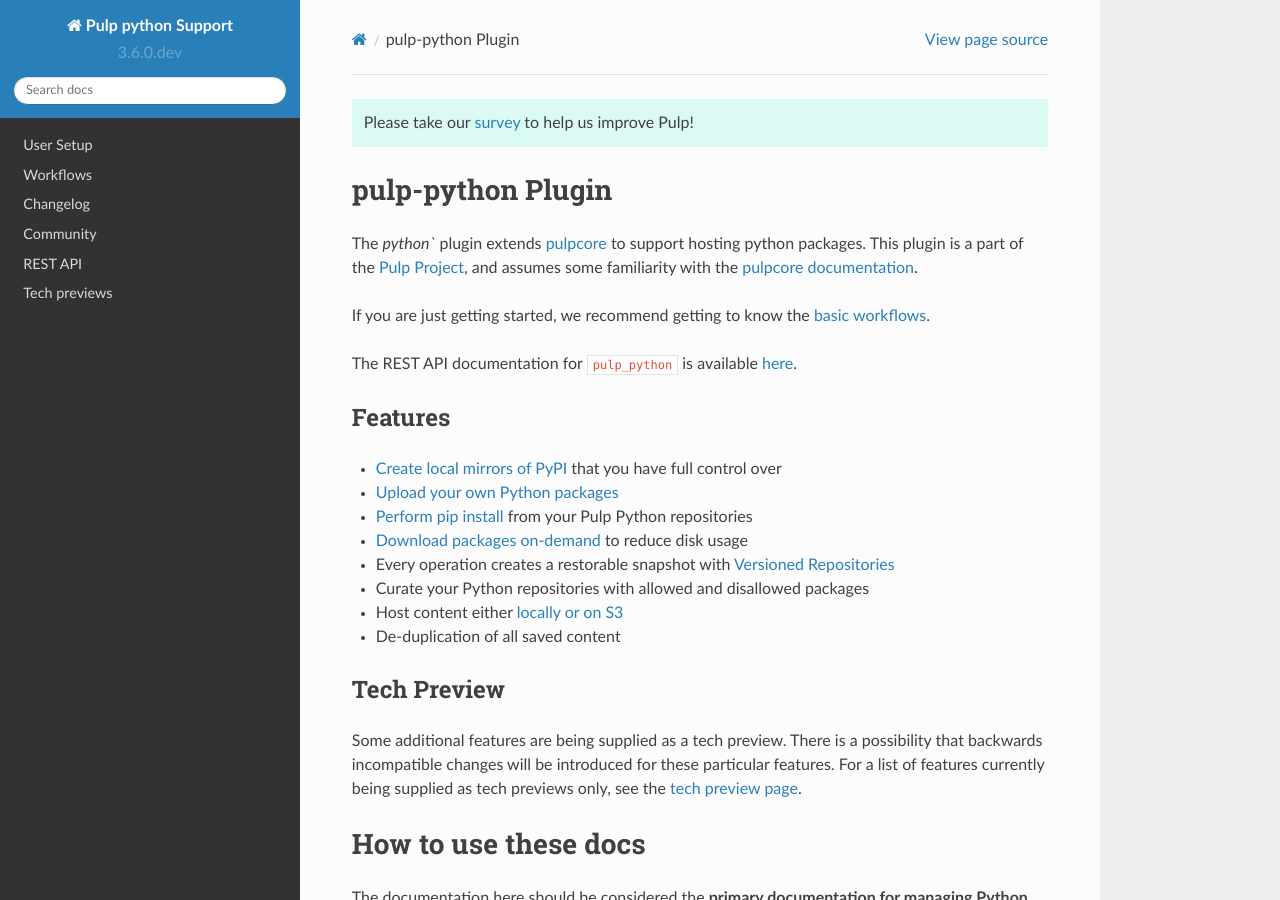
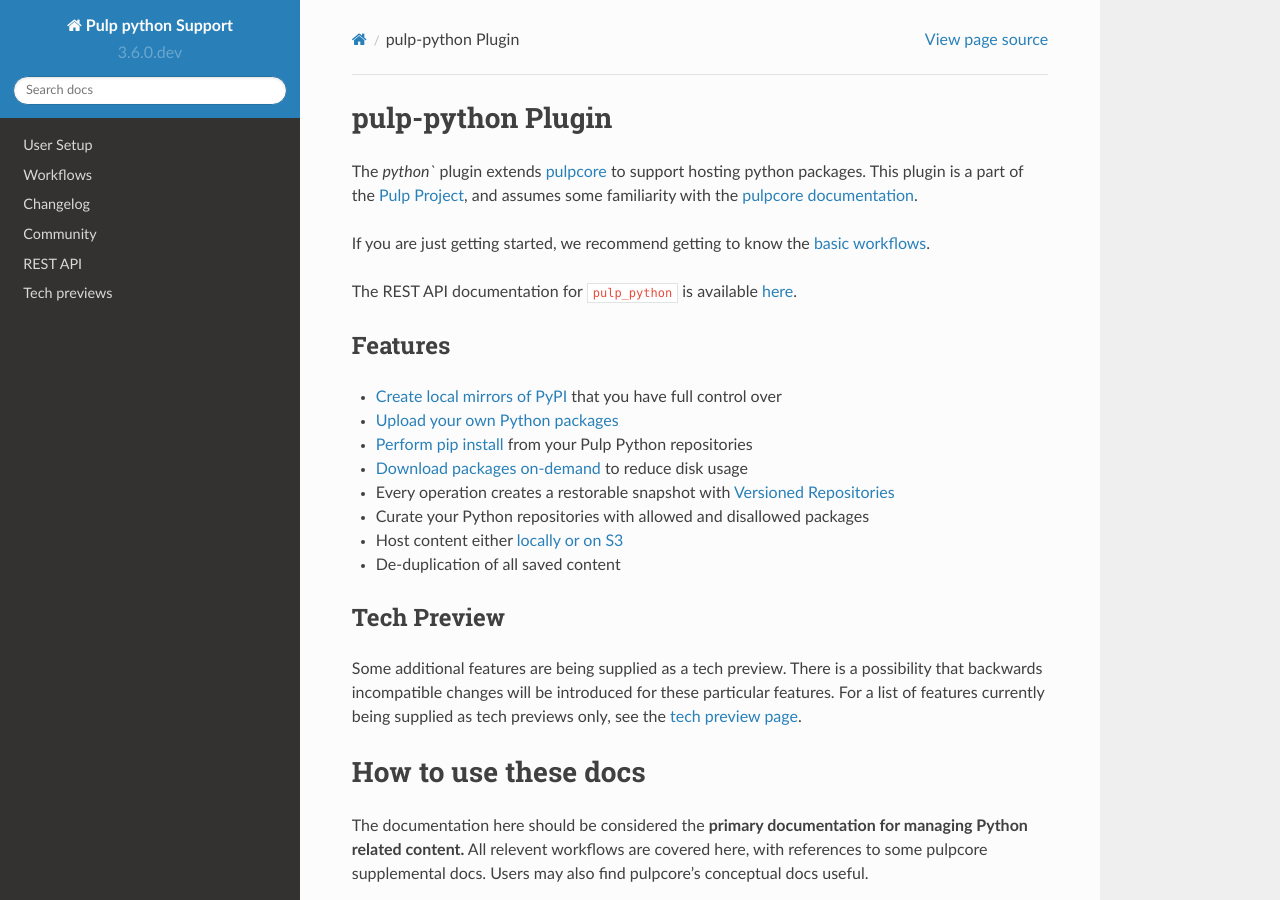
Before and after one commit to pulp/pulp_python, a Sphinx documentation site: the page built from docs/index.rst, in a window 1280 px wide and 900 px high. Built offline with Sphinx 7.4.7 and the Read the Docs theme 2.0.0, drawn with Linux system fonts in a browser that asks for light colours.

Commit message:
Remove survey banner from docs
[noissue]

```diff
--- a/docs/conf.py
+++ b/docs/conf.py
@@ -147,7 +147,8 @@
 
 html_static_path = ['_static']
 
-html_js_files = ['survey_banner.js']
+# Re-enable this when new survey is created.
+# html_js_files = ['survey_banner.js']
 
 # If false, no module index is generated.
 #html_domain_indices = True
```
